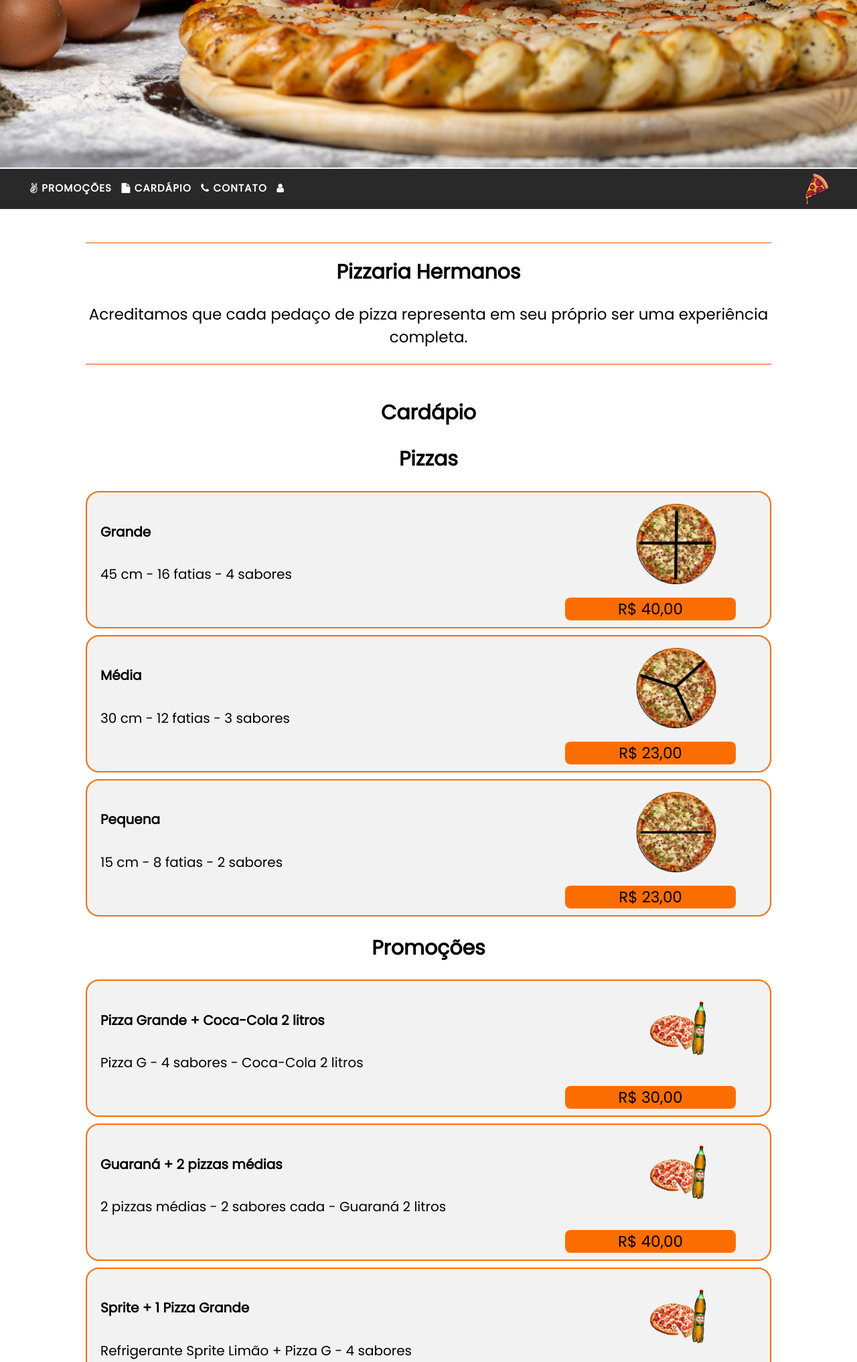
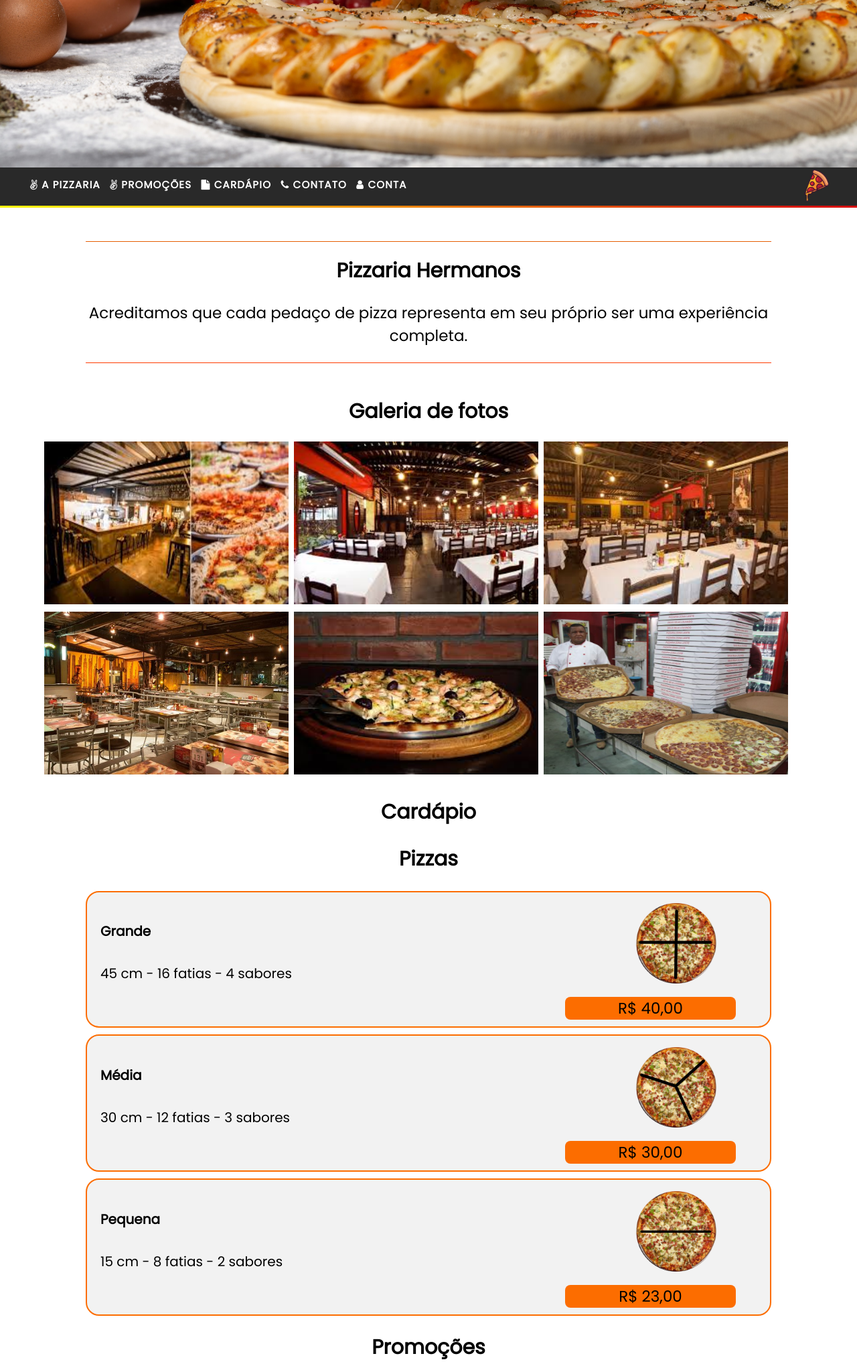
Before and after one commit to fabricioromanii/TrabalhoSiteProgII, a PHP site: page /html/paginaPrincipalHome.html in a window 1280 px wide. Shown: the part 503-2536 px from the top of the page at 67% size. Run offline with PHP 8.4, Linux system fonts and the light colour scheme.

Commit message:
add galeria de imagens

```diff
--- a/css/footer.css
+++ b/css/footer.css
@@ -5,9 +5,9 @@
     top: 6px;
     height: 200px;
     width: 100%;
-    border-top: 5px solid;
+    border-top: 3px solid;
     border-image-source: linear-gradient(-90deg, #d60606, #ffc400);
-    border-image-slice: 2;
+    border-image-slice: 1;
 }
 
 .container__footer {
--- /dev/null
+++ b/css/galeria.css
@@ -0,0 +1,16 @@
+.galeria{
+    width:90vw;
+    margin-left: 5vw;
+
+}
+
+.galeria img{
+    border: 2.5px solid #ffffff;
+    width:28.5vw;
+    height:19vw;
+}
+
+.galeria img:hover{
+    border: 2.5px solid #e63600;
+    cursor: pointer;
+}
--- a/css/header.css
+++ b/css/header.css
@@ -1,8 +1,11 @@
 .header {
-    margin-top:-5px;
+    margin-top:-10px;
     width: 100%;
     height: 60px;
     background-color: #292929;
+    border-bottom: 3px solid;
+    border-image-source: linear-gradient(-90deg, #d60606, #fff700);
+    border-image-slice: 1;
 }
 
 .header ul {
--- a/css/index.css
+++ b/css/index.css
@@ -15,7 +15,7 @@
     border-bottom: 1px solid #ff3c00;
 }
 
-.textoPizzaria h1{
+h1{
     text-align: center;
     font-size: 30px;
 }
--- a/html/paginaPrincipalHome.html
+++ b/html/paginaPrincipalHome.html
@@ -13,6 +13,7 @@
     <link rel="stylesheet" href="/css/header.css" />
     <link rel="stylesheet" href="/css/banner.css" />
     <link rel="stylesheet" href="/css/formulario.css" />
+    <link rel="stylesheet" href="/css/galeria.css" />
     <link rel="stylesheet" href="/css/cardapio.css" />
     <link rel="stylesheet" href="/css/footer.css" />
     <link rel="stylesheet" href="/css/paginaCardapio.css" />
@@ -31,18 +32,31 @@
 
     <div class="header">
         <ul>
+            <li><a href="#PromocoesJS" class="altura_js" title="Promoções"><i class="fa fa-angellist"></i> A pizzaria</a></li>
             <li><a href="#PromocoesJS" class="altura_js" title="Promoções"><i class="fa fa-angellist"></i> Promoções</a></li>
             <li><a href="#PizzasJS" class="altura_js" title="Cardápio"><i class="fa fa-file"></i> Cardápio</a></li>
             <li><a href="#ContatoJS" class="altura_js" title="Contato"><i class="fa fa-phone"></i> Contato</a></li>
-            <li><a href="/html/paginaContaUsuario.html"><i class="fa fa-user" title="Conta"></i></a></li>
+            <li><a href="/html/paginaContaUsuario.html"><i class="fa fa-user" title="Conta"></i> Conta</a></li>
         </ul>
-        <a class="logo" href="/html/paginaPrincipalHome.html"><img title="Logo da pizzaria" src="img/Logo2.jpg"/> </a>
+        <a class="logo" href="/html/paginaPrincipalHome.html"><img title="Logo da pizzaria" src="/img/Logo2.jpg"/> </a>
     </div>
 
     <div class="textoPizzaria" id="TextoSobreJS">
         <h1>Pizzaria Hermanos</h1>
         <p>Acreditamos que cada pedaço de pizza representa em seu próprio
         ser uma experiência completa.</p>
+    </div>
+
+    <div class="fotosPizzaria" id="FotosJS">
+        <h1>Galeria de fotos</h1>
+        <section class="galeria">
+            <a href="/html/paginaGaleriaImagens.html"><img src="/img/imagemPizzaria1.jfif" onclick=""/></a>
+            <a href="/html/paginaGaleriaImagens.html"><img src="/img/imagemPizzaria2.jfif" onclick=""/></a>
+            <a href="/html/paginaGaleriaImagens.html"><img src="/img/imagemPizzaria3.jfif" onclick=""/></a>
+            <a href="/html/paginaGaleriaImagens.html"><img src="/img/imagemPizzaria4.jpg" onclick=""/></a>
+            <a href="/html/paginaGaleriaImagens.html"><img src="/img/imagemPizzaria5.jfif" onclick=""/></a>
+            <a href="/html/paginaGaleriaImagens.html"><img src="/img/imagemPizzaria6.jpg" onclick=""/></a>
+        </section>
     </div>
 
     <div id="PizzasJS" class="cardapio">
@@ -52,7 +66,7 @@
                 <div class="itemCardapioPizza">
                     <a href="/html/paginaCardapioPizzaGrande.html">
                         <h5>Grande</h5>
-                        <img class="imagemPizza" src="img/logoPizzaGrande.png" height="120" width="120">
+                        <img class="imagemPizza" src="/img/logoPizzaGrande.png" height="120" width="120">
                         <p>45 cm - 16 fatias - 4 sabores</p>
                         <div class="precoPizza">R$ 40,00</div>
                     </a>
@@ -60,9 +74,9 @@
                 <div class="itemCardapioPizza">
                     <a href="/html/paginaCardapioPizzaMedia.html">
                         <h5>Média</h5>
-                        <img class="imagemPizza" src="img/logoPizzaMedia.png" height="120" width="120">
+                        <img class="imagemPizza" src="/img/logoPizzaMedia.png" height="120" width="120">
                         <p>30 cm - 12 fatias - 3 sabores</p>
-                        <div class="precoPizza">R$ 23,00</div>
+                        <div class="precoPizza">R$ 30,00</div>
                     </a>
                 </div>
                 <div class="itemCardapioPizza">
@@ -108,7 +122,7 @@
 
     <div class="contato" id="ContatoJS">
         <form class="form">
-            <h2>Faça seu pedido!</h2>
+            <h1>Faça seu pedido!</h1>
             <input class="field-nome" placeholder="Nome" type="text" required>
             <input class="field-telefone" placeholder="Telefone" type="number" required>
             <input class="field-email" placeholder="E-mail" type="email" required>
```
Also changed, not shown: html/paginaGaleriaImagens.html (added, +39 -0 lines), README.md, img/imagemPizzaria1.jfif (added), img/imagemPizzaria2.jfif (added), img/imagemPizzaria3.jfif (added), img/imagemPizzaria4.jpg (added), img/imagemPizzaria5.jfif (added), img/imagemPizzaria6.jpg (added), 2 other files.
